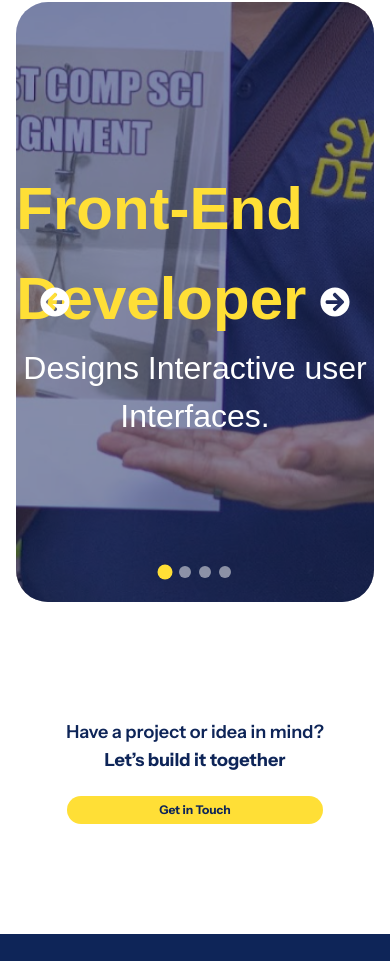
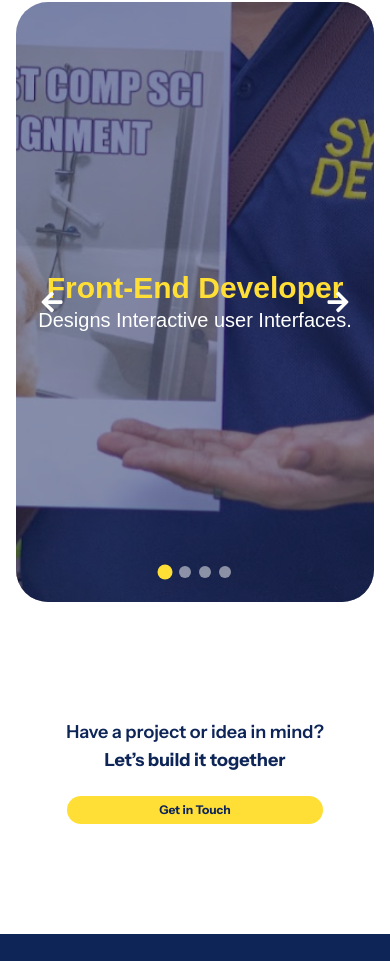
Before and after one commit to SAMAHAN-Systems-Development/sysdev-website-frontend, a Next.js app: page /about-us in a window 390 px wide. Shown: the part 4181-5142 px from the top of the page. Built offline with nearby package versions, Linux system fonts and the light colour scheme.

Commit message:
Buttons & font sizes now change on mobile screens

```diff
--- a/src/components/ui/DevelopersCarousel.tsx
+++ b/src/components/ui/DevelopersCarousel.tsx
@@ -1,7 +1,12 @@
 "use client";
 import React, { useRef, useState } from "react";
 import Image from "next/image";
-import { FaArrowCircleRight, FaArrowCircleLeft } from "react-icons/fa";
+import {
+  FaArrowCircleRight,
+  FaArrowCircleLeft,
+  FaArrowLeft,
+  FaArrowRight,
+} from "react-icons/fa";
 const DevelopersCarousel = () => {
   const carouselItems = [
     {
@@ -63,10 +68,10 @@ const DevelopersCarousel = () => {
         {/* Overlay content */}
         <div className="absolute inset-0 bg-blue-950/50 flex justify-center items-center z-10">
           <div className="flex flex-col items-center text-yellow2">
-            <h1 className="text-[60px] font-bold">
+            <h1 className="text-3xl md:text-6xl font-bold">
               {carouselItems[currentIndex].title}
             </h1>
-            <p className="text-[32px] text-center max-w-xl text-white">
+            <p className="text-xl md:text-4xl text-center max-w-xl text-white">
               {carouselItems[currentIndex].desc}
             </p>
           </div>
@@ -75,15 +80,25 @@ const DevelopersCarousel = () => {
         {/* Navigation Buttons */}
         <button
           onClick={prevSlide}
-          className="absolute left-6 top-1/2 transform -translate-y-1/2 z-20 text-white hover:text-[#FFDF36] active:text-[#F8D000] cursor-pointer transition-all"
+          className="absolute left-6 top-1/2 transform -translate-y-1/2 z-20 text-white  hover:text-[#FFDF36] active:text-[#F8D000] cursor-pointer transition-all"
         >
-          <FaArrowCircleLeft size={30}></FaArrowCircleLeft>
+          <span className="hidden sm:block">
+            <FaArrowCircleLeft size={30}></FaArrowCircleLeft>
+          </span>
+          <span className="block sm:hidden">
+            <FaArrowLeft size={24}></FaArrowLeft>
+          </span>
         </button>
         <button
           onClick={nextSlide}
           className="absolute right-6 top-1/2 transform -translate-y-1/2 z-20 text-white  hover:text-[#FFDF36] active:text-[#F8D000] cursor-pointer transition-all"
         >
-          <FaArrowCircleRight size={30}></FaArrowCircleRight>
+          <span className="hidden sm:block">
+            <FaArrowCircleRight size={30}></FaArrowCircleRight>
+          </span>
+          <span className="block sm:hidden">
+            <FaArrowRight size={24}></FaArrowRight>
+          </span>
         </button>
         {/* Pagination Dots */}
         <div className="absolute bottom-6 left-1/2 transform -translate-x-1/2 z-20 flex gap-2">
```
